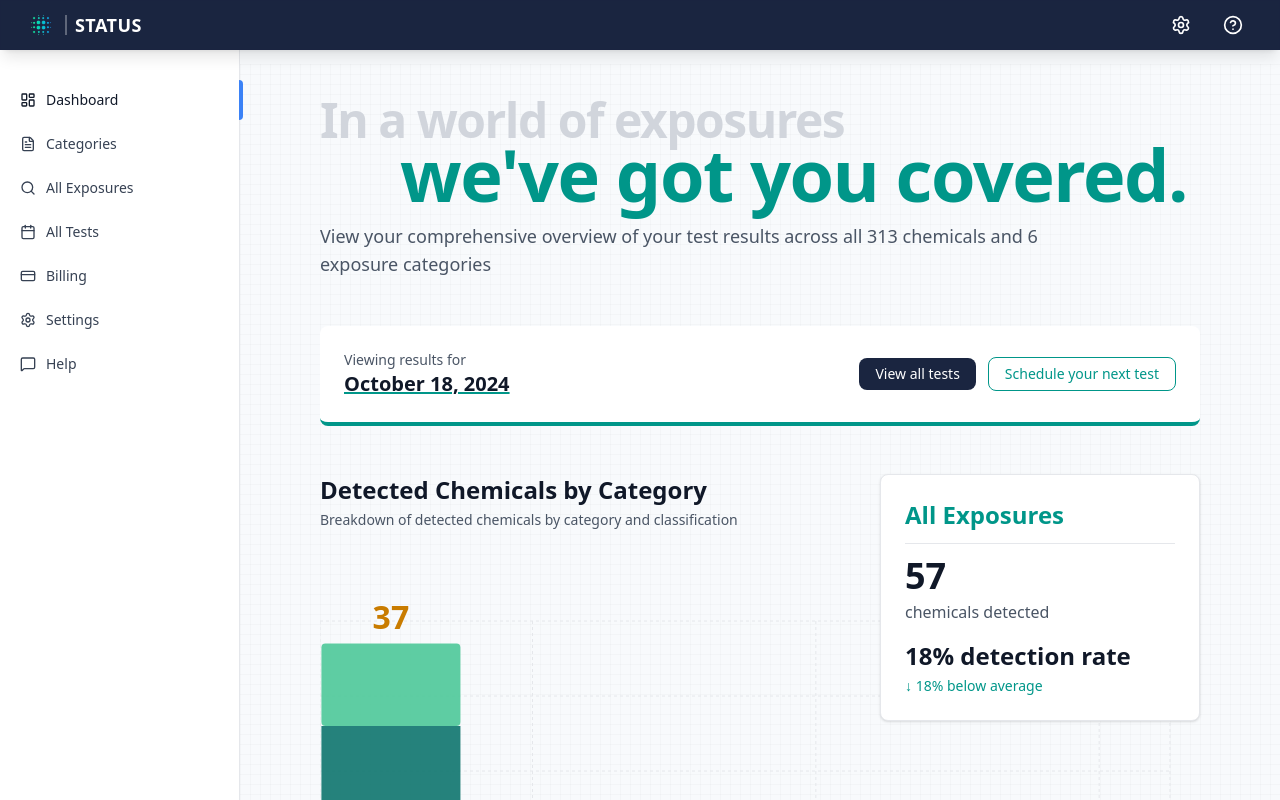
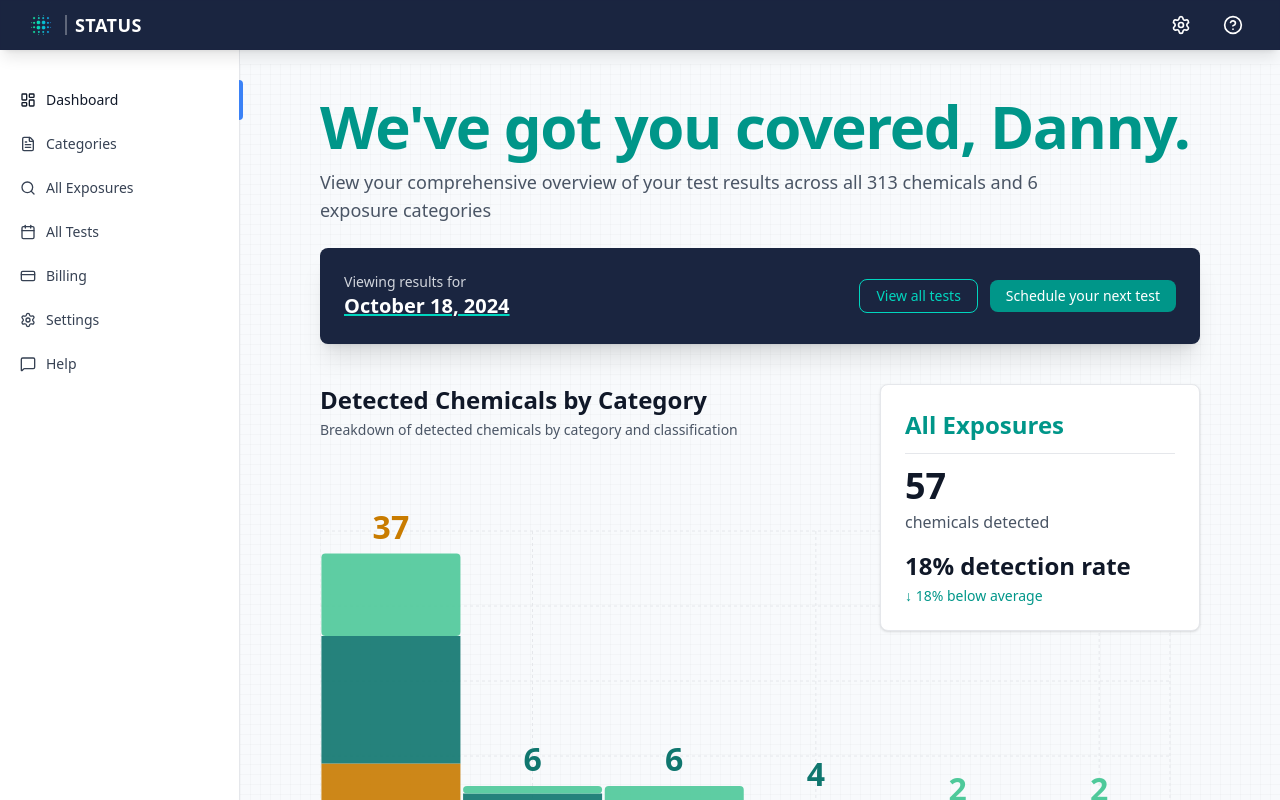
Before and after one commit to Liamoiknine/StatusHealth, a Next.js app: page / in a window 1280 px wide. Shown: the top 800 px of the page. Built offline with nearby package versions, Linux system fonts and the light colour scheme.

Commit message:
update header + testing section

```diff
--- a/src/app/page.tsx
+++ b/src/app/page.tsx
@@ -41,8 +41,8 @@ function TestDateDropdown({
           onClick={() => setIsOpen(!isOpen)}
           className="text-left w-full"
         >
-          <p className="text-sm text-gray-600">Viewing results for</p>
-          <h2 className="text-xl font-bold text-gray-900 underline decoration-teal-600 cursor-pointer">
+          <p className="text-sm text-gray-300">Viewing results for</p>
+          <h2 className="text-xl font-bold text-white underline decoration-teal-400 cursor-pointer">
             {currentDate}
           </h2>
         </button>
@@ -276,9 +276,8 @@ export default function DashboardPage() {
       <div className="max-w-7xl mx-auto px-10 sm:px-16 lg:px-20 py-8">
         {/* Hero Section */}
         <div className="mb-12">
-          <h1 className="text-5xl lg:text-6xl font-bold mb-3 tracking-tight leading-none">
-            <span className="text-4xl lg:text-5xl text-gray-300 font-bold block">In a world of exposures</span>
-            <span className="text-7xl lg:text-7xl text-teal-600 ml-8 lg:ml-20 block -mt-1 lg:-mt-1.5">we've got you covered.</span>
+          <h1 className="text-5xl lg:text-6xl font-bold mb-3 tracking-tight leading-none text-teal-600">
+            We've got you covered, Danny.
           </h1>
           <p className="text-lg text-gray-600 max-w-3xl">
             View your comprehensive overview of your test results across all {chemicals.length} chemicals and 6 exposure categories
@@ -286,7 +285,7 @@ export default function DashboardPage() {
         </div>
 
         {/* Test Selection Section */}
-        <div className="mb-12 bg-white border-b-4 border-teal-600 rounded-lg p-6">
+        <div className="mb-10 bg-[#1a2540] rounded-lg p-6 -mt-6 shadow-xl">
           <div className="flex items-center justify-between">
             <TestDateDropdown
               selectedTest={selectedTest}
@@ -297,11 +296,11 @@ export default function DashboardPage() {
             <div className="flex items-center gap-3">
               <Link
                 href="/tests"
-                className="bg-[#1a2540] text-white rounded-lg px-4 py-1.5 hover:bg-[#1a2540]/90 transition-colors font-medium text-sm inline-block"
+                className="bg-transparent text-teal-400 border border-teal-400 rounded-lg px-4 py-1.5 hover:bg-teal-400/10 transition-colors font-medium text-sm inline-block"
               >
                 View all tests
               </Link>
-              <button className="bg-white text-teal-600 border border-teal-600 rounded-lg px-4 py-1.5 hover:bg-teal-50 transition-colors font-medium text-sm">
+              <button className="bg-teal-600 text-white rounded-lg px-4 py-1.5 hover:bg-teal-700 transition-colors font-medium text-sm">
                 Schedule your next test
               </button>
             </div>
```
